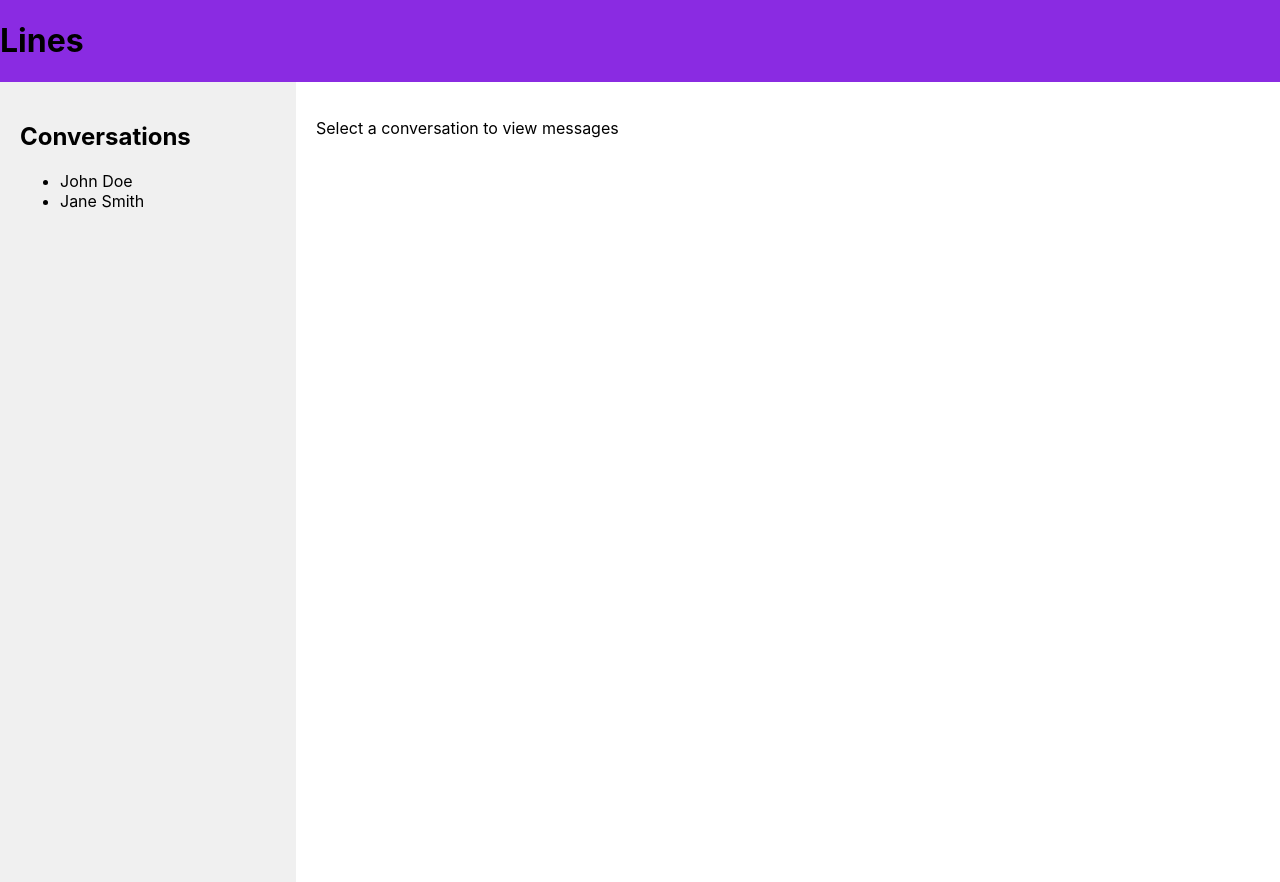
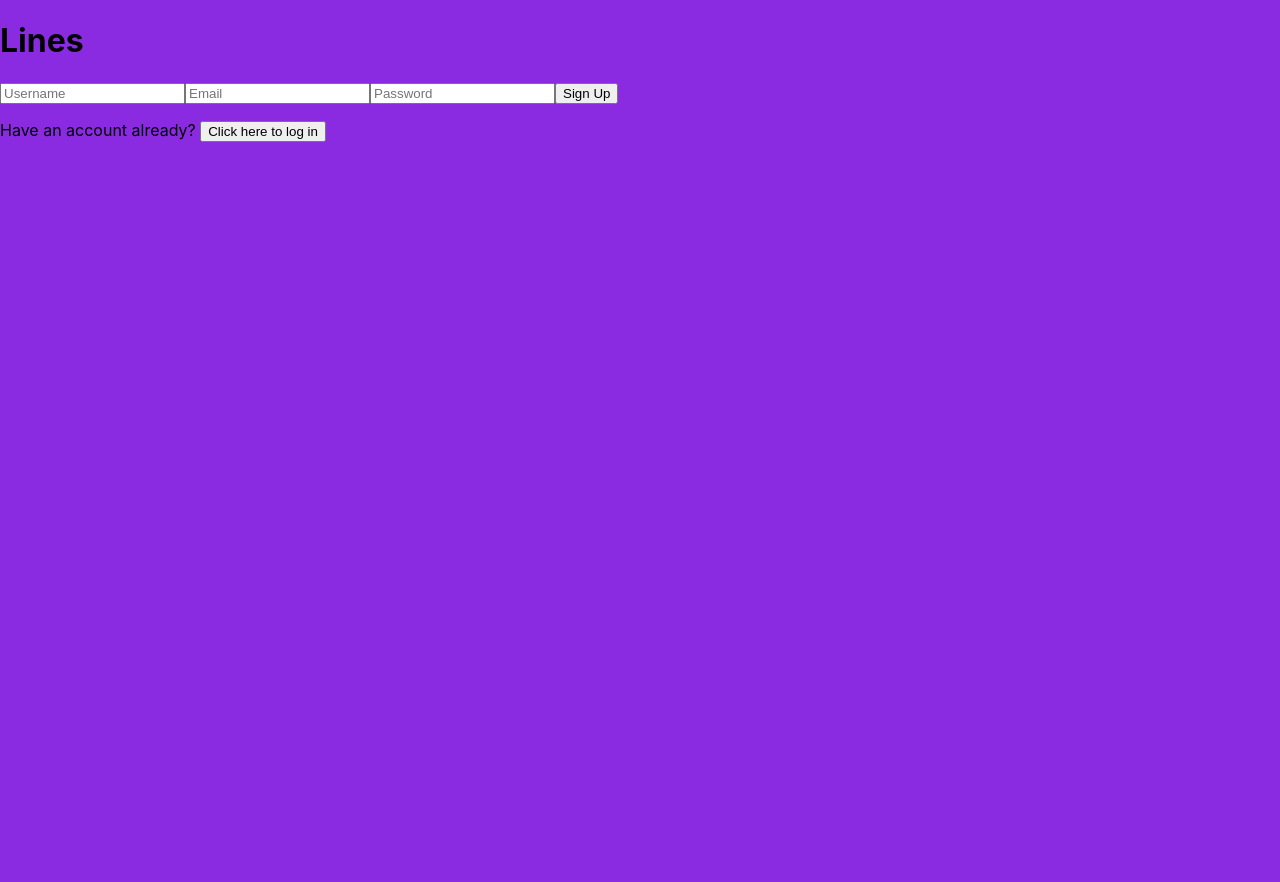
Before and after one commit to rivota2010/Strugglers, a React (Create React App) app in the folder FrontEndstuff/ReactFront/: page /signup in a window 1280 px wide. After the commit the page ends 800 px from the top, so only its background shows below. Built offline with nearby package versions, Linux system fonts and the light colour scheme.

Commit message:
fixed react navegation between pages

```diff
--- a/FrontEndstuff/ReactFront/src/App.js
+++ b/FrontEndstuff/ReactFront/src/App.js
@@ -1,14 +1,24 @@
-// App.js
 import React from "react";
+import { BrowserRouter as Router, Routes, Route } from "react-router-dom";
 import SignUp from "./components/SignUp";
 import Login from "./components/LogIn";
 import MessagingApp from "./components/main";
+
 function App() {
   return (
-    <div className="App">
-      <h1>Lines</h1>
-      <MessagingApp />
-    </div>
+    <Router>
+      <div className="App">
+        <h1>Lines</h1>
+        <Routes>
+          <Route path="/signup" element={<SignUp />} />{" "}
+          {/* Route for SignUp component */}
+          <Route path="/login" element={<Login />} />{" "}
+          {/* Route for Login component */}
+          <Route path="/main" element={<MessagingApp />} />{" "}
+          {/* Route for MessagingApp component */}
+        </Routes>
+      </div>
+    </Router>
   );
 }
 
--- a/FrontEndstuff/ReactFront/src/components/LogIn.js
+++ b/FrontEndstuff/ReactFront/src/components/LogIn.js
@@ -1,10 +1,12 @@
 // components/Login.js
 import React, { useState } from "react";
 import axios from "axios";
+import { useNavigate } from "react-router-dom";
 
 function Login() {
   const [email, setEmail] = useState("");
   const [password, setPassword] = useState("");
+  const navigate = useNavigate(); // Initialize navigate
 
   const handleLogin = async (e) => {
     e.preventDefault();
@@ -15,6 +17,7 @@ function Login() {
       });
       console.log(response.data); // Log the response data
       // Redirect to chat interface or handle successful login
+      navigate("/main"); // Navigate to the route of main.js component
     } catch (error) {
       console.error(error);
       // Handle login error (e.g., display error message to the user)
--- a/FrontEndstuff/ReactFront/src/components/SignUp.js
+++ b/FrontEndstuff/ReactFront/src/components/SignUp.js
@@ -1,11 +1,12 @@
-// components/SignUp.js
 import React, { useState } from "react";
 import axios from "axios";
+import { useNavigate } from "react-router-dom";
 
 function SignUp() {
   const [username, setUsername] = useState("");
   const [email, setEmail] = useState("");
   const [password, setPassword] = useState("");
+  const navigate = useNavigate(); // Initialize navigate
 
   const handleSignUp = async (e) => {
     e.preventDefault();
@@ -16,13 +17,19 @@ function SignUp() {
         password,
       });
       console.log(response.data); // Log the response data
-      // Redirect to login page or chat interface
+      // Redirect to main page after successful sign-up
+      navigate("/main"); // Push to the route of main.js component
     } catch (error) {
       console.error(error);
     }
   };
 
+  const handleLoginClick = () => {
+    navigate("/login"); // Navigate to the login page when the button is clicked
+  };
+
   return (
+    <div>
       <form onSubmit={handleSignUp}>
         <input
           type="text"
@@ -44,6 +51,11 @@ function SignUp() {
         />
         <button type="submit">Sign Up</button>
       </form>
+      <p>
+        Have an account already?{" "}
+        <button onClick={handleLoginClick}>Click here to log in</button>
+      </p>
+    </div>
   );
 }
 
```
Lines whose indentation alone changed are shown as unchanged.
